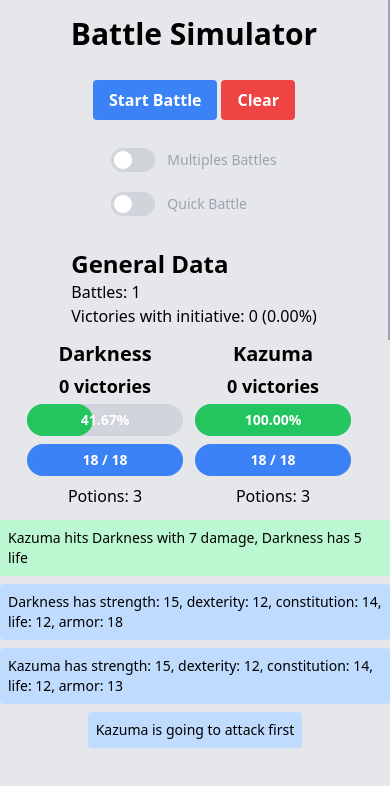
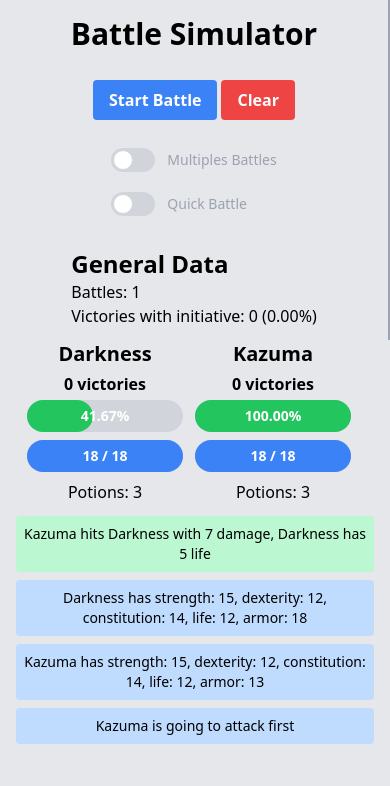
Before and after one commit to Viniciusadm/battlesimulator, a Next.js app: page / in a window 390 px wide. Both pictures are taken after a click on the button "Start Battle". Shown: the top 786 px of the page. Built offline with nearby package versions, Linux system fonts and the light colour scheme.

Commit message:
Mais melhorias visuais

```diff
--- a/src/pages/index.tsx
+++ b/src/pages/index.tsx
@@ -33,7 +33,7 @@ function PlayerStatus({ player, victory }: { player: Player, victory: number })
             <p className="text-xl lg:text-2xl font-bold mb-1">
                 {player.getName()}
             </p>
-            <p className="text-lg lg:text-xl font-bold mb-1">
+            <p className="text-base lg:text-xl font-bold mb-1">
                 {victory} victories
             </p>
 
@@ -87,7 +87,7 @@ function Logs({logs}: {logs: Log[]}) {
             {logs.reverse().map((log, index) => (
                 <p
                     key={index}
-                    className={`mb-2 p-2 rounded text-sm lg:text-base ${getBackground(log.type)}`}
+                    className={`mb-2 p-2 rounded text-center text-sm lg:text-base w-full lg:w-1/2 ${getBackground(log.type)}`}
                 >
                     {log.message}
                 </p>
@@ -314,7 +314,7 @@ export default function Home() {
                     )
                 }
 
-                <div className="flex flex-col items-center overflow-y-auto w-full lg:h-3/4">
+                <div className="flex flex-col items-center overflow-y-auto w-full lg:h-3/4 px-4 lg:px-0">
                     <Logs logs={logsInScreen} />
                 </div>
             </div>
```
